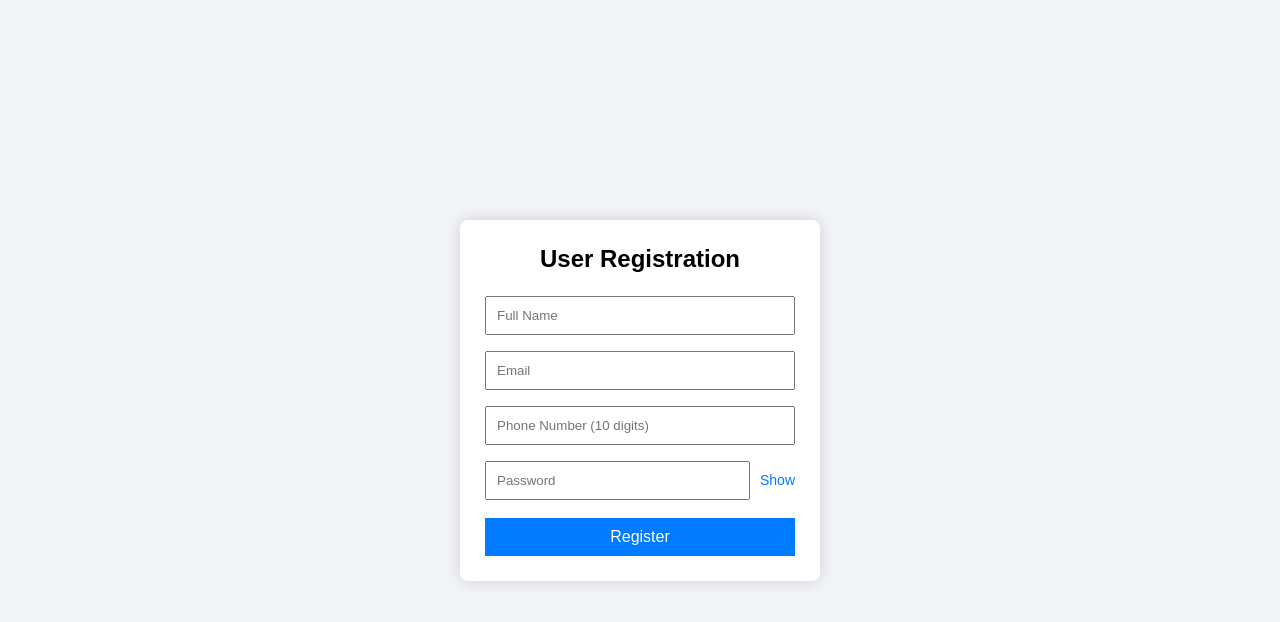
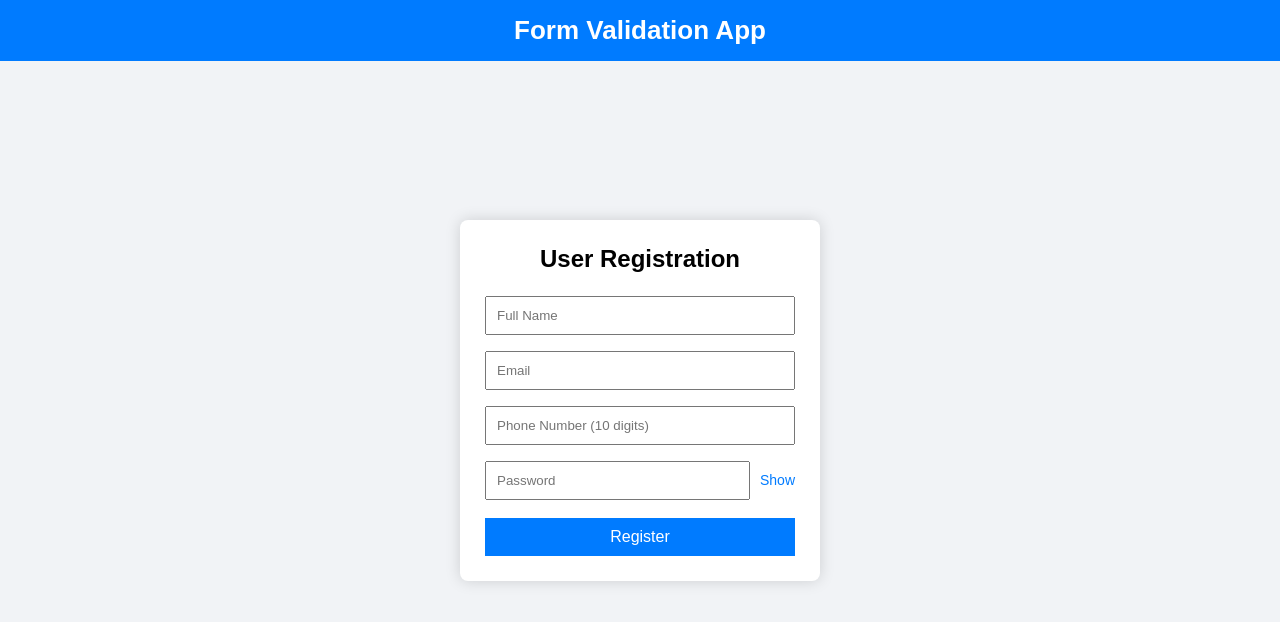
Before and after one commit to killerkrishna69/January-fundamental, a plain HTML site: page index.html in a window 1280 px wide. Drawn offline with nearby package versions, Linux system fonts and the light colour scheme.

Commit message:
Update index.html

```diff
--- a/index.html
+++ b/index.html
@@ -11,6 +11,21 @@
   <script src="https://code.jquery.com/jquery-3.6.0.min.js"></script>
 </head>
 <body>
+  <div style="
+  width:100%;
+  padding:15px 0;
+  text-align:center;
+  background:#007bff;
+  color:white;
+  font-family:Arial, sans-serif;
+  font-size:26px;
+  font-weight:bold;
+  position:absolute;
+  top:0;
+  left:0;
+">
+  Form Validation App
+</div>
 
   <div class="container">
     <h2>User Registration</h2>
```
